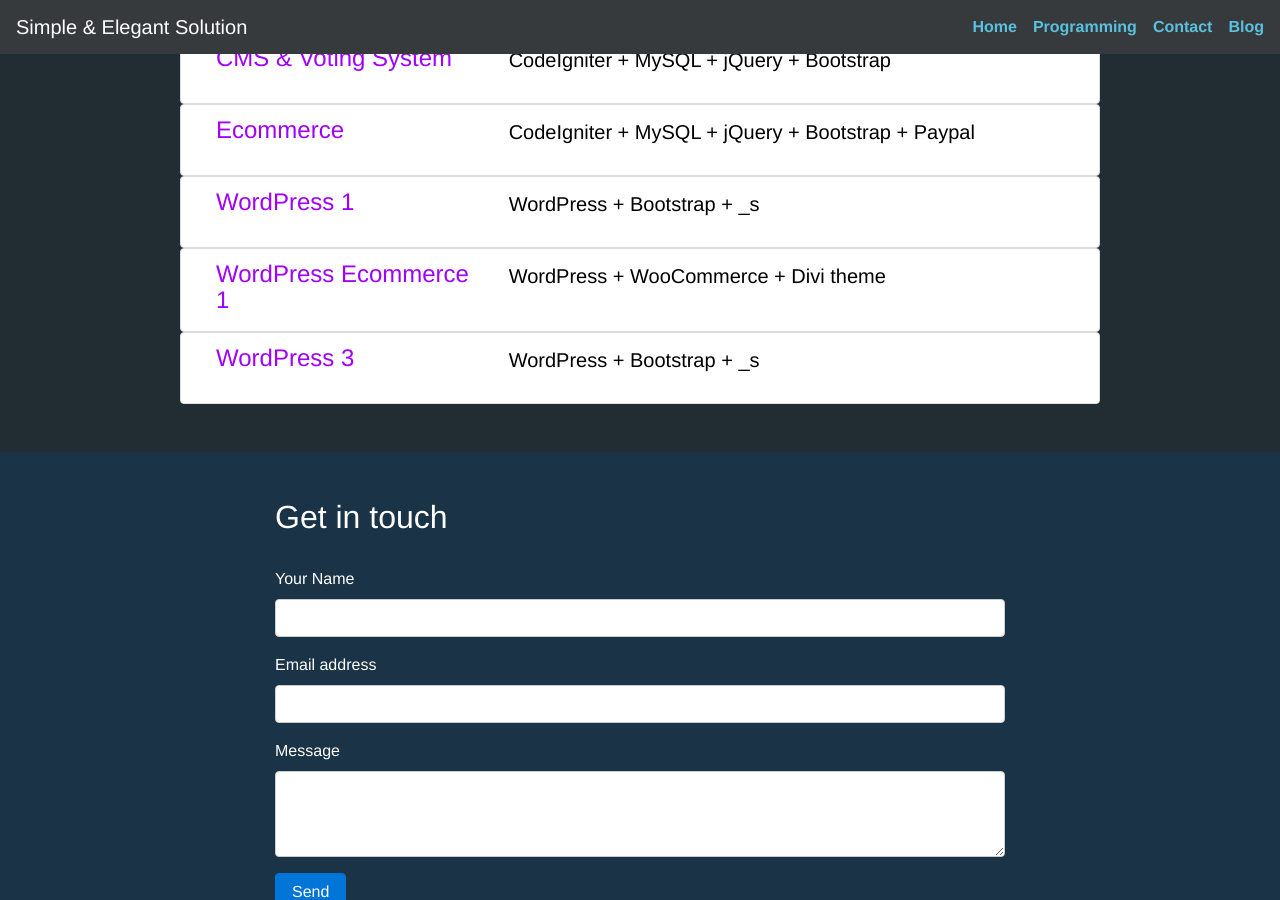
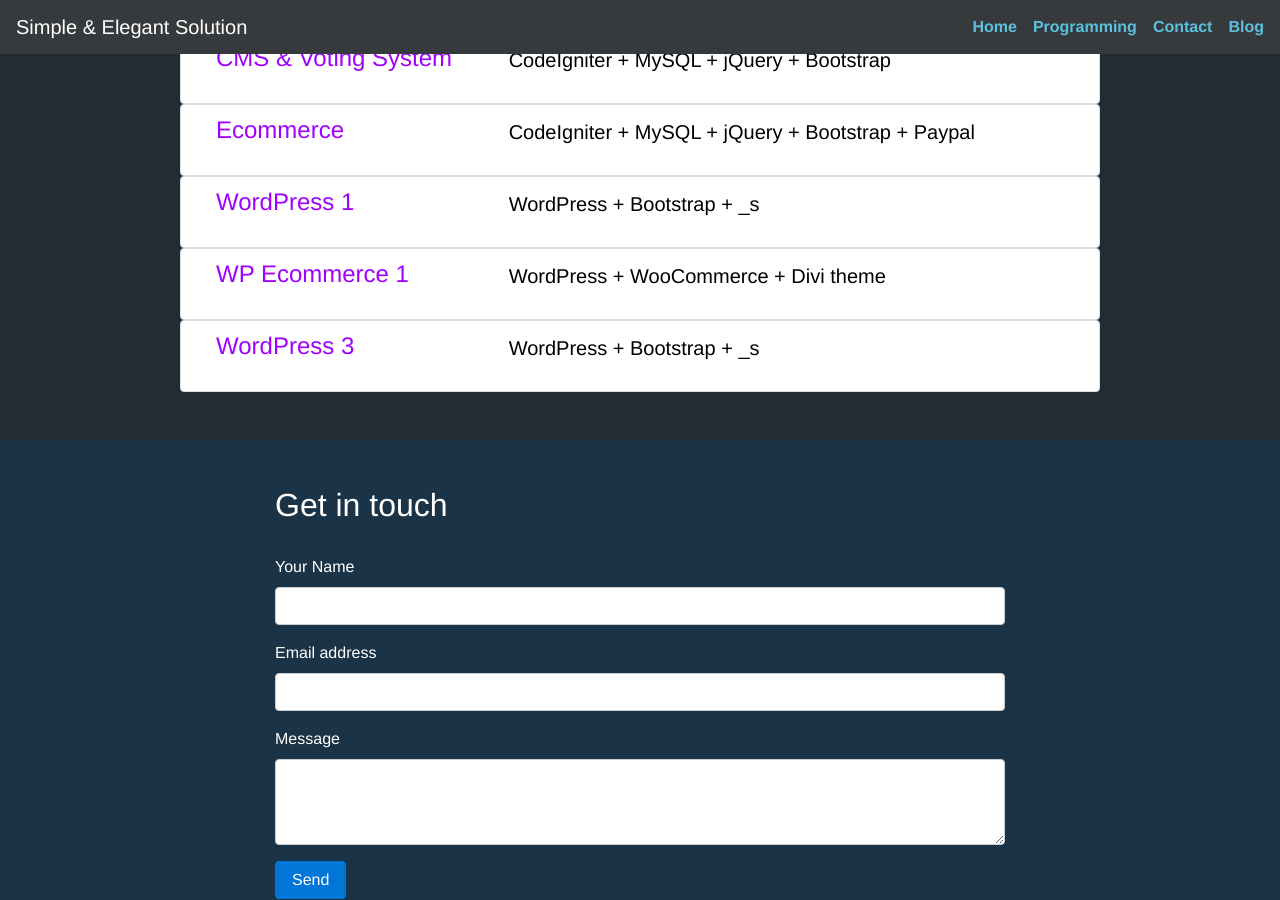
Before and after one commit to ncls798/ncls798.github.io, a Jekyll site: the page built from index.html, in a window 1280 px wide and 900 px high, scrolled down 2203 px. Built offline with Jekyll 4.4.1, drawn with Linux system fonts in a browser that asks for light colours.

Commit message:
Update index.html

```diff
--- a/index.html
+++ b/index.html
@@ -155,7 +155,7 @@
                                <div class="list-group">
                                     <a href="https://sheba-trywordpress.rhcloud.com/" class="list-group-item" target="_blank">
                                         <div class="col-sm-4">
-                                            <h4 class="list-group-item-heading">WordPress Ecommerce 1</h4>
+                                            <h4 class="list-group-item-heading">WP Ecommerce 1</h4>
                                         </div>
                                         <div class="col-sm-8">
                                             <p class="lead">WordPress + WooCommerce + Divi theme</p>
```
